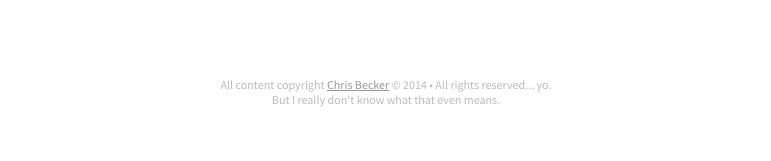
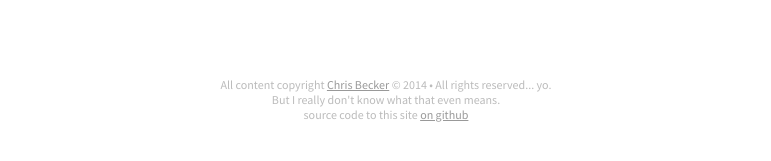
Before and after one commit to Cbeck527/becker.am, a Jekyll site: the page built from src/projects/index.md, in a window 1280 px wide and 900 px high, scrolled down 2629 px. Shown: the part 728-889 px from the top of the window, without its empty margins (254-1025 px from the left). Built offline with Jekyll 4.4.1, drawn with Linux system fonts in a browser that asks for light colours; nearby versions of some CDN libraries.

Commit message:
Add source code link in footer

```diff
--- a/src/_layouts/base.html
+++ b/src/_layouts/base.html
@@ -47,7 +47,10 @@
         <div class="inner">
             <section class="copyright">All content copyright <a href="{{ url }}/">{{ site.my_name }}</a> &copy; {{ site.time | date: '%Y' }} &bull; All rights reserved... yo.
               <br />
-              But I really don't know what that even means.</section>
+              But I really don't know what that even means.
+              <br />
+              source code to this site <a href="https://github.com/Cbeck527/becker.am">on github</a>
+            </section>
         </div>
     </footer>
     {% endif %}
```
